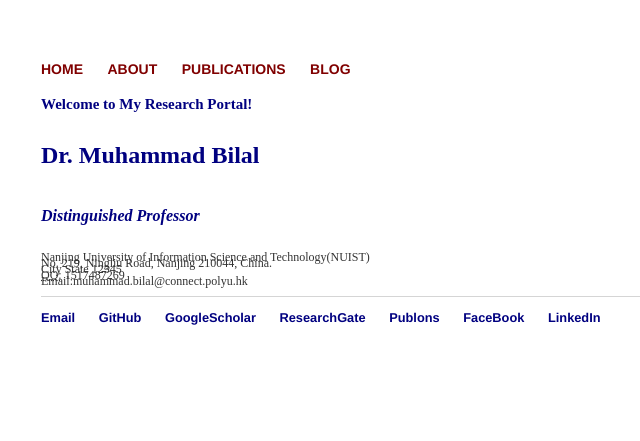
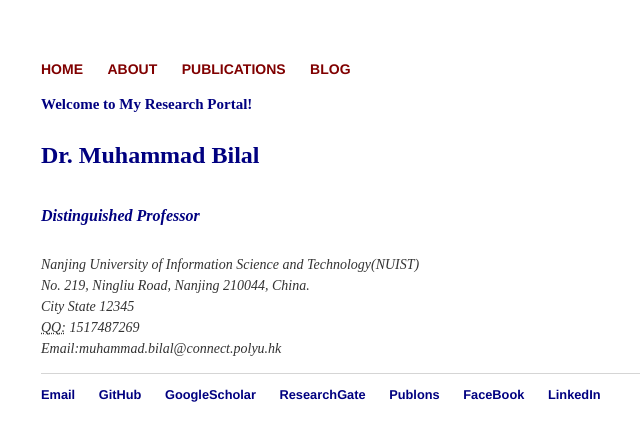
Before and after one commit to rs-DrBilal/rsbilal.github.io, a Jekyll site: the page built from index.html, in a window 1280 px wide. Shown: the top 441 px of the page, without its empty margins (151-791 px from the left). Built offline with Jekyll 4.4.1, drawn with Linux system fonts in a browser that asks for light colours.

Commit message:
Update index.html

```diff
--- a/index.html
+++ b/index.html
@@ -4,14 +4,14 @@
 ---
 <div class="blurb">
 	<p style="color: NAVY; font-size:15px"><strong>Welcome to My Research Portal!</strong></p>
-	<p <li><a href="http://ocean.nuist.edu.cn/muhammadbilal" style="color: NAVY;line-height:0.5"><strong>Dr. Muhammad Bilal</strong></a><br></p>
-		<p <li><a href="http://ocean.nuist.edu.cn"style="color: NAVY;font-size:16px;line-height:0.5"><strong><em>Distinguished Professor</em></strong></a></p>
+	<p <li><a href="http://ocean.nuist.edu.cn/muhammadbilal" style="color: NAVY;line-height:1.0"><strong>Dr. Muhammad Bilal</strong></a><br></p>
+		<p <li><a href="http://ocean.nuist.edu.cn"style="color: NAVY;font-size:16px;line-height:1.0"><strong><em>Distinguished Professor</em></strong></a></p>
 
-					<p style="font-size:12px; line-height:0.5"> Nanjing University of Information Science and Technology(NUIST)<br>
+					<p style="font-size:14px; line-height:1.5"> <em> Nanjing University of Information Science and Technology(NUIST)<br>
 					No. 219, Ningliu Road, Nanjing 210044, China.<br>
 					City State 12345<br>
 					<abbr title="QQ">QQ:</abbr> 1517487269<br>
 					<span class="obfuscate">Email:muhammad.bilal@connect.polyu.hk</span>
-					<br></p>
+					</em><br></p>
 
 </div><!-- /.blurb -->
```
